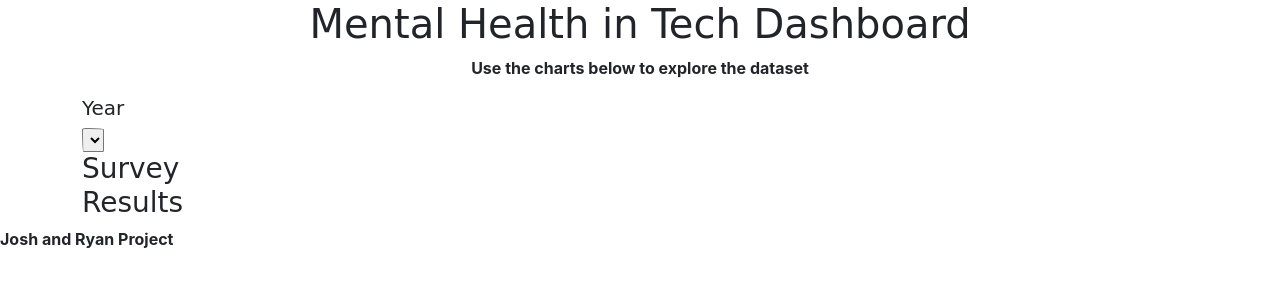
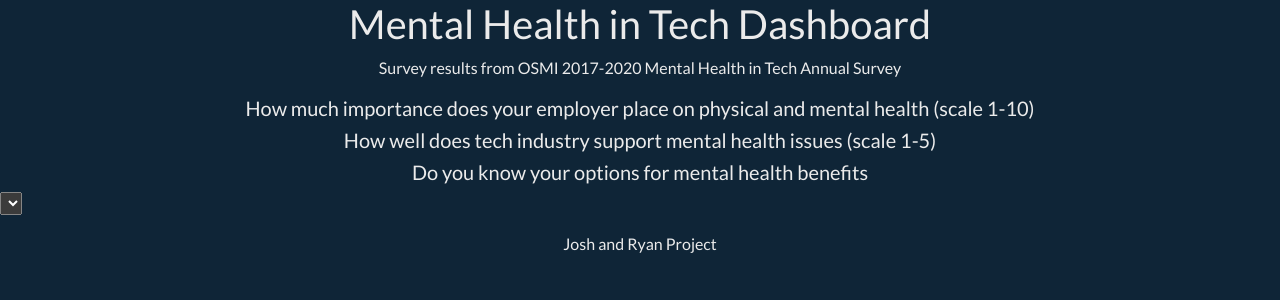
Before and after one commit to joshpodl/Mental-Health-Insights, a Flask app: template MentalHealthDataProject/Templates/index.html in a window 1280 px wide. Shown: the top 300 px of the page. Run offline with Flask 2, Linux system fonts and the light colour scheme; the template is opened without the code that fills it, so the values that code supplies are empty; some libraries are stand-ins or nearby versions; some web fonts are replaced.

Commit message:
work update

```diff
--- a/MentalHealthDataProject/Templates/index.html
+++ b/MentalHealthDataProject/Templates/index.html
@@ -5,7 +5,7 @@
   <meta charset="UTF-8">
   <title>Mental Health in Tech Insights</title>
    <link href="https://cdn.jsdelivr.net/npm/bootstrap@5.0.1/dist/css/bootstrap.min.css" rel="stylesheet" integrity="sha384-+0n0xVW2eSR5OomGNYDnhzAbDsOXxcvSN1TPprVMTNDbiYZCxYbOOl7+AMvyTG2x" crossorigin="anonymous">
-   <link rel="stylesheet" href="https://bootswatch.com/5/sketchy/bootstrap.min.css">
+   <link rel="stylesheet" href="https://bootswatch.com/5/superhero/bootstrap.min.css">
 
 </head>
 
@@ -14,45 +14,34 @@
     <div class="row">
       <div class="col-md-12 jumbotron text-center">
         <h1>Mental Health in Tech Dashboard</h1>
-        <p>Use the charts below to explore the dataset</p>
+        <p>Survey results from OSMI 2017-2020 Mental Health in Tech Annual Survey</p>
       </div>
     </div>
-    <div class="row">
-      <div class="col-md-2">
-        <div class="well">
-          <h5>Year</h5>
-          <select id="selDataset" onchange="optionChanged(this.value)"></select>
-        </div>
-        <div class="panel panel-primary">
-          <div class="panel-heading">
-            <h3 class="panel-title">Survey Results</h3>
-          </div>
-          <div id="sample-metadata" class="panel-body"></div>
-        </div>
+      <div class="col-md-12">
+        <h5 class="text-center">How much importance does your employer place on physical and mental health (scale 1-10)</h5>
+        <div id="line"></div>
       </div>
-      <div class="col-md-5">
+    </div>
+      <div class="col-md-12">
+        <h5 class="text-center">How well does tech industry support mental health issues (scale 1-5)</h5>
         <div id="bar"></div>
       </div>
-      <div class="col-md-5">
-        <div id="gauge"></div>
-      </div>
-    </div>
-    <div class="row">
       <div class="col-md-12">
-        <div id="bubble"></div>
+        <h5 class="text-center">Do you know your options for mental health benefits</h5>
+        <p> <select id="selDataset" onchange="optionChanged(this.value)"></select></p>
+        <div id="pie"></div>
       </div>
     </div>
   </div>
 
-  <div id="footer">
-    <p>Josh and Ryan Project</p>
-  </div>
+  <footer class="footer navbar-fixed-bottom">
+    <p class="text-center">Josh and Ryan Project</p>
+  </footer>
   <script src="https://cdn.plot.ly/plotly-latest.min.js"></script>
   <script src="https://cdn.jsdelivr.net/npm/bootstrap@5.0.1/dist/js/bootstrap.bundle.min.js" integrity="sha384-gtEjrD/SeCtmISkJkNUaaKMoLD0//ElJ19smozuHV6z3Iehds+3Ulb9Bn9Plx0x4" crossorigin="anonymous"></script>
   <script src="https://d3js.org/d3.v5.min.js"></script>
   <script src="https://cdn.jsdelivr.net/npm/chart.js"></script>
 
-  <!-- This needs to be changed to our data-->
   <script type="text/javascript">var phymentData ='{{mhData[0]|tojson}}';</script>
   <script type="text/javascript">var industryData ='{{mhData[1]|tojson}}';</script>
   <script type="text/javascript">var knowData ='{{mhData[2]|tojson}}';</script>
--- a/MentalHealthDataProject/static/JS/app.js
+++ b/MentalHealthDataProject/static/JS/app.js
@@ -1,36 +1,47 @@
-// Load data from mergedmentalhealth.csv
-d3.csv("MentalHealthDataProject/mergedmentalhealth.csv").then(function(data) {
+// Parse data
 
-    // FUNCTION HERE TO FILTER ONLY DATA WHERE tech_company RESPONSE IS "True"
+var jsPhymentData = JSON.parse(phymentData);
+var jsIndustryData = JSON.parse(industryData);
+var jsKnowData = JSON.parse(knowData);
 
-    console.log(data)
+console.log(jsPhymentData);
+console.log(jsIndustryData);
+console.log(jsKnowData);
 
-    // // NOT SURE IF WE NEED TO DO SOMETHING LIKE THIS: Cast integer values in mhData as a number using the unary + operator
-    // // *NOTE: NEED TO FIGURE OUT HOW TO CAST VALUES FOR ALL DATA IN STRING/VARCHAR FORM
-    // data.forEach(function(data) {
-    //     data.year = +data.year;
-    //     data.physical_importance = +data.physical_importance;
-    //     data.mental_importance = +data.mental_importance;
-    //     data.industry_support = +data.industry_support;
-    //     data.age = +data.age});
-});
 
-// Populate dropdown
-function dropdown(){
-    var drop = d3.select("#selDataset")
-    d3.csv("MentalHealthDataProject/mergedmentalhealth.csv").then((sampledata)=>{
-        var year = sampledata.year;
-        year.forEach((data)=>{
-            drop.append("option")
-            .text(data)
-            .property("value", data);
-        });
-        var sample = year[0];
-        metadata(sample);
-        plots(sample);
-    });
-};
-dropdown();
+// // Load data from mergedmentalhealth.csv
+// d3.csv("MentalHealthDataProject/mergedmentalhealth.csv").then(function(data) {
+
+//     // FUNCTION HERE TO FILTER ONLY DATA WHERE tech_company RESPONSE IS "True"
+
+//     console.log(data)
+
+//     // // NOT SURE IF WE NEED TO DO SOMETHING LIKE THIS: Cast integer values in mhData as a number using the unary + operator
+//     // // *NOTE: NEED TO FIGURE OUT HOW TO CAST VALUES FOR ALL DATA IN STRING/VARCHAR FORM
+//     // data.forEach(function(data) {
+//     //     data.year = +data.year;
+//     //     data.physical_importance = +data.physical_importance;
+//     //     data.mental_importance = +data.mental_importance;
+//     //     data.industry_support = +data.industry_support;
+//     //     data.age = +data.age});
+// });
+
+// // Populate dropdown
+// function dropdown(){
+//     var drop = d3.select("#selDataset")
+//     d3.csv("MentalHealthDataProject/mergedmentalhealth.csv").then((sampledata)=>{
+//         var year = sampledata.year;
+//         year.forEach((data)=>{
+//             drop.append("option")
+//             .text(data)
+//             .property("value", data);
+//         });
+//         var sample = year[0];
+//         metadata(sample);
+//         plots(sample);
+//     });
+// };
+// dropdown();
 
 // WEEK 15 HW STARTING TEMPLATE
 
```
